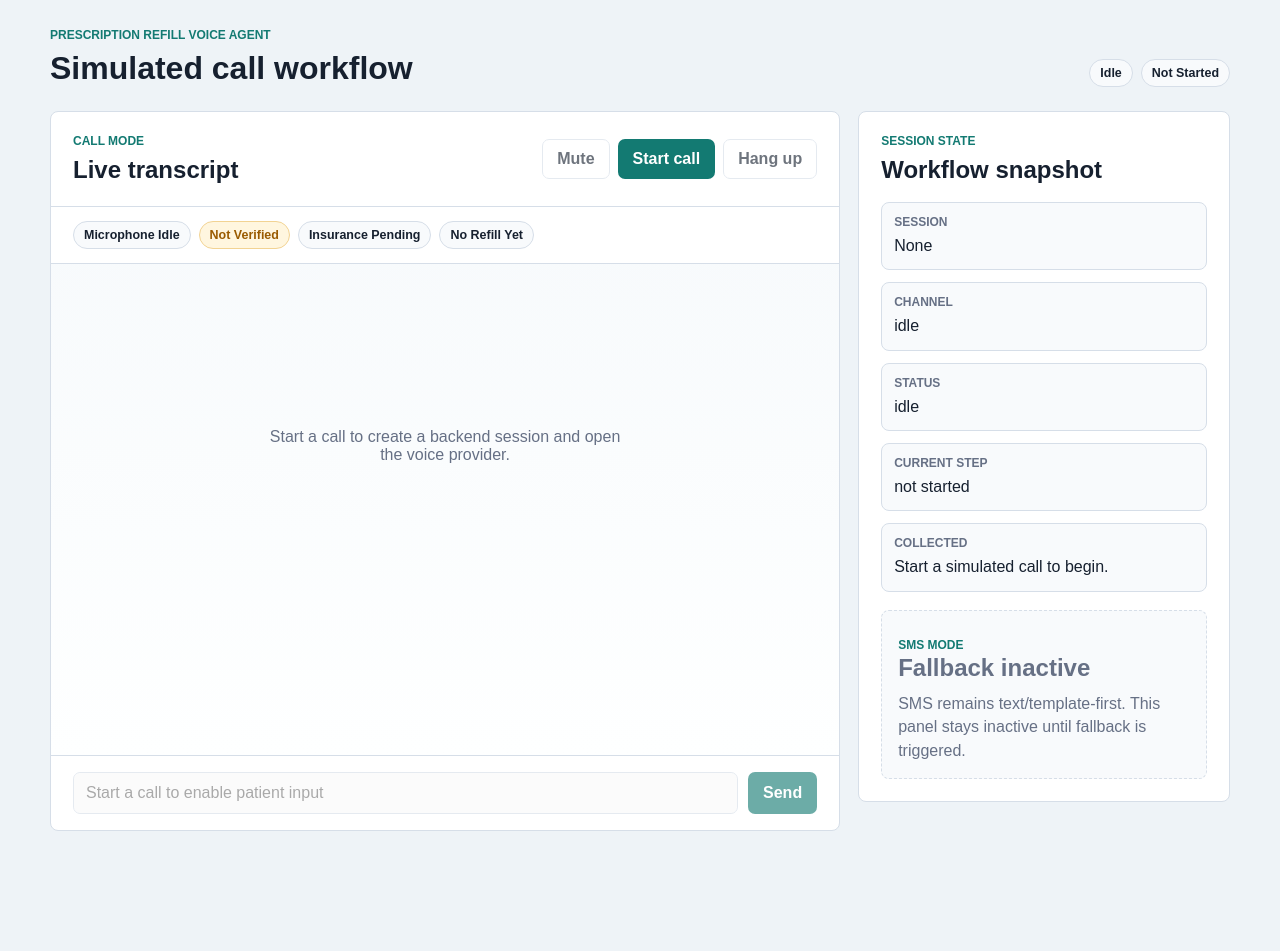
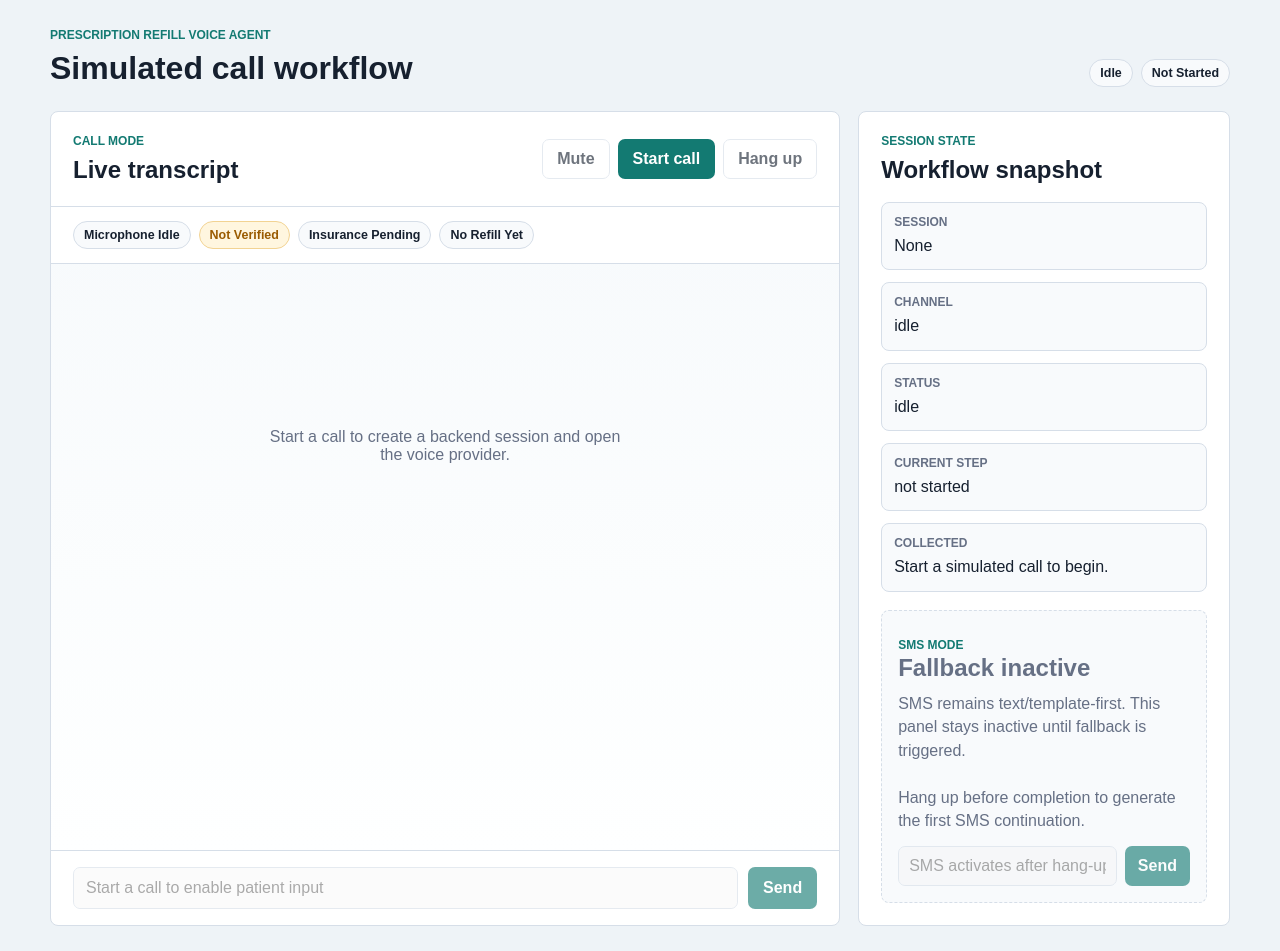
Before and after one commit to rohan-shettyy/scopehealth-agent, a Next.js app: page / in a window 1280 px wide. Shown: the top 951 px of the page. Before the commit the page ends 859 px from the top, so only its background shows below. Built offline with nearby package versions, Linux system fonts and the light colour scheme.

Commit message:
feat: add sms fallback after partial gemini call

```diff
--- a/app/globals.css
+++ b/app/globals.css
@@ -374,6 +374,82 @@ input:disabled {
   margin: 10px 0 0;
 }
 
+.sms-thread {
+  display: flex;
+  flex-direction: column;
+  gap: 10px;
+  margin-top: 14px;
+  max-height: 280px;
+  overflow-y: auto;
+}
+
+.sms-bubble {
+  border: 1px solid var(--border);
+  border-radius: 8px;
+  max-width: 92%;
+  padding: 10px 12px;
+}
+
+.sms-bubble span {
+  color: var(--muted);
+  display: block;
+  font-size: 0.7rem;
+  font-weight: 700;
+  text-transform: uppercase;
+}
+
+.sms-bubble p,
+.sms-empty {
+  margin: 6px 0 0;
+}
+
+.sms-assistant {
+  align-self: flex-start;
+  background: white;
+  color: var(--foreground);
+}
+
+.sms-user {
+  align-self: flex-end;
+  background: #e8f5f3;
+  border-color: #b7dcd7;
+  color: var(--foreground);
+}
+
+.sms-form {
+  display: grid;
+  gap: 8px;
+  grid-template-columns: minmax(0, 1fr) auto;
+  margin-top: 14px;
+}
+
+.sms-form input {
+  border: 1px solid var(--border);
+  border-radius: 7px;
+  min-height: 40px;
+  min-width: 0;
+  padding: 0 10px;
+}
+
+.sms-form input:focus {
+  border-color: var(--accent);
+  outline: 2px solid rgba(19, 122, 114, 0.18);
+}
+
+.sms-form button {
+  background: var(--accent);
+  border: 1px solid transparent;
+  border-radius: 7px;
+  color: white;
+  font-weight: 700;
+  min-height: 40px;
+  padding: 0 12px;
+}
+
+.sms-form button:not(:disabled):hover {
+  background: var(--accent-strong);
+}
+
 @keyframes pulse {
   0%,
   80%,
--- a/app/page.tsx
+++ b/app/page.tsx
@@ -82,6 +82,7 @@ export default function Home() {
   const [refillRequest, setRefillRequest] =
     useState<TranscriptResponse["refillRequest"]>();
   const [input, setInput] = useState("");
+  const [smsInput, setSmsInput] = useState("");
   const [callStatus, setCallStatus] = useState<CallStatus>("idle");
   const [isMuted, setIsMuted] = useState(false);
   const [audioNotice, setAudioNotice] = useState("Microphone idle");
@@ -113,6 +114,14 @@ export default function Home() {
     session?.state.channel === "call" &&
     session.state.status === "active" &&
     !isBusy;
+  const canSendSms =
+    session?.state.channel === "sms" &&
+    session.state.status === "active" &&
+    !isBusy;
+  const smsMessages = useMemo(
+    () => getSmsThreadMessages(messages, session?.state.channel === "sms"),
+    [messages, session?.state.channel]
+  );
 
   const workflowSummary = useMemo(() => {
     if (!session) {
@@ -221,19 +230,44 @@ export default function Home() {
       return;
     }
 
+    const sessionId = session.id;
     setError(null);
     setCallStatus("thinking");
+    setAudioNotice("Disconnecting call");
 
     try {
+      await stopAudioCapture();
       const data = await postJson<TranscriptResponse>("/api/workflow/call/hangup", {
-        sessionId: session.id
+        sessionId
       });
-      await stopAudioCapture();
       applyTranscript(data);
       setCallStatus("ended");
-      setAudioNotice("Call ended");
+      setAudioNotice("Call ended; SMS fallback active");
     } catch (caughtError) {
-      setCallStatus("connected");
+      setCallStatus("ended");
+      setError(formatError(caughtError));
+    }
+  }
+
+  async function submitSms(event: FormEvent<HTMLFormElement>) {
+    event.preventDefault();
+
+    if (!session || !smsInput.trim()) {
+      return;
+    }
+
+    setError(null);
+
+    try {
+      const data = await postJson<TurnResponse>("/api/workflow/sms/reply", {
+        sessionId: session.id,
+        text: smsInput.trim()
+      });
+      setSmsInput("");
+      setSession(data.session);
+      setRefillRequest(data.refillRequest);
+      await refreshSession(data.session.id, { quiet: true });
+    } catch (caughtError) {
       setError(formatError(caughtError));
     }
   }
@@ -563,7 +597,7 @@ export default function Home() {
                 className="secondary-button"
                 type="button"
                 onClick={hangUp}
-                disabled={!session || session.state.channel !== "call" || isBusy}
+                disabled={!session || session.state.channel !== "call"}
               >
                 Hang up
               </button>
@@ -682,9 +716,40 @@ export default function Home() {
             </div>
             <p>
               {session?.state.channel === "sms"
-                ? "The call has moved to SMS continuation on the backend. This task does not add SMS reply controls."
+                ? "The call has moved to SMS continuation. Continue the same refill without repeating completed steps."
                 : "SMS remains text/template-first. This panel stays inactive until fallback is triggered."}
             </p>
+            <div className="sms-thread" aria-label="SMS continuation thread">
+              {smsMessages.length > 0 ? (
+                smsMessages.map((message) => (
+                  <article
+                    className={`sms-bubble sms-${message.role}`}
+                    key={message.id}
+                  >
+                    <span>{formatRole(message.role)}</span>
+                    <p>{message.content}</p>
+                  </article>
+                ))
+              ) : (
+                <p className="sms-empty">
+                  Hang up before completion to generate the first SMS continuation.
+                </p>
+              )}
+            </div>
+            <form className="sms-form" onSubmit={submitSms}>
+              <input
+                aria-label="Patient SMS reply"
+                placeholder={
+                  canSendSms ? "Reply by SMS..." : "SMS activates after hang-up"
+                }
+                value={smsInput}
+                onChange={(event) => setSmsInput(event.target.value)}
+                disabled={!canSendSms}
+              />
+              <button type="submit" disabled={!canSendSms || !smsInput.trim()}>
+                Send
+              </button>
+            </form>
           </div>
         </aside>
       </section>
@@ -762,6 +827,23 @@ function formatCallStatus(status: CallStatus) {
   }
 }
 
+function getSmsThreadMessages(
+  messages: TranscriptMessage[],
+  smsActive: boolean
+) {
+  const fallbackIndex = messages.findIndex(
+    (message) =>
+      message.role === "system" &&
+      message.content.includes("SMS fallback activated")
+  );
+  const threadMessages =
+    fallbackIndex >= 0 ? messages.slice(fallbackIndex + 1) : smsActive ? messages : [];
+
+  return threadMessages.filter(
+    (message) => message.role === "assistant" || message.role === "user"
+  );
+}
+
 function formatError(error: unknown) {
   return error instanceof Error ? error.message : "Unexpected error";
 }
--- a/lib/refill-session-service.ts
+++ b/lib/refill-session-service.ts
@@ -170,6 +170,11 @@ export async function hangUpCall(sessionId: number): Promise<SessionTranscript>
     return fetchSessionTranscript(sessionId);
   }
 
+  await appendConversationMessage({
+    sessionId,
+    role: "system",
+    content: "Call disconnected; SMS fallback activated."
+  });
   await endCallSession(sessionId);
   await closeCallVoiceSession(sessionId);
   return triggerSmsFallback(sessionId);
@@ -192,7 +197,7 @@ export async function triggerSmsFallback(
   const context = await loadDemoPatientWorkflowContext();
   const agentReply = getContinuationPrompt(session.state, context);
 
-  if (!hasMessage(transcript, agentReply)) {
+  if (!hasMessage(await fetchSessionTranscript(sessionId), agentReply)) {
     await appendConversationMessage({
       sessionId,
       role: "assistant",
@@ -312,22 +317,28 @@ function getContinuationPrompt(
   const medication = state.selectedMedication
     ? `${state.selectedMedication.medicationName} ${state.selectedMedication.strength}`
     : undefined;
+  const pharmacy = state.selectedPharmacy
+    ? formatPharmacyForMessage(state.selectedPharmacy)
+    : undefined;
+  const copay = state.copayAmountCents !== undefined
+    ? formatCurrencyForMessage(state.copayAmountCents)
+    : undefined;
 
   switch (getNextMissingStep(state)) {
     case "verify_dob":
-      return "We got disconnected. To continue Sarah Chen's refill, please reply with her date of birth.";
+      return "Looks like we got disconnected. To continue Sarah Chen's refill, please reply with her date of birth.";
     case "select_medication":
-      return `We got disconnected. Which medication would you like to refill? ${context.activePrescriptions
+      return `Looks like we got disconnected. Which medication would you like to refill? ${context.activePrescriptions
         .map((option) => `${option.medicationName} ${option.strength}`)
         .join(", ")}.`;
     case "confirm_pharmacy":
-      return `We got disconnected. Should I send ${medication ?? "the refill"} to ${context.pharmacyOnFile.name}, ${context.pharmacyOnFile.addressLine1}?`;
+      return `Looks like we got disconnected. I have your ${medication ?? "refill"} started. Should I send it to ${context.pharmacyOnFile.name}, ${context.pharmacyOnFile.addressLine1}?`;
     case "verify_insurance":
-      return `We got disconnected. Is your ${context.insurancePolicy.payerName} ${context.insurancePolicy.planName} insurance still current${medication ? ` for ${medication}` : ""}?`;
+      return `Looks like we got disconnected. I have ${medication ?? "the refill"} set for ${pharmacy ?? formatPharmacyForMessage(context.pharmacyOnFile)}. Is your ${context.insurancePolicy.payerName} ${context.insurancePolicy.planName} insurance still current?`;
     case "notify_copay":
-      return `We got disconnected. Reply anything when you are ready and I will send the copay${medication ? ` for ${medication}` : ""}.`;
+      return `Looks like we got disconnected. Reply anything when you are ready and I will send the copay${medication ? ` for ${medication}` : ""}.`;
     case "complete_refill":
-      return `We got disconnected. Reply to complete the refill${medication ? ` for ${medication}` : ""}.`;
+      return `Thanks. ${copay && medication ? `Your copay for ${medication} is ${copay}. ` : ""}Reply YES to finish your refill request${pharmacy ? ` with ${pharmacy}` : ""}.`;
   }
 }
 
@@ -522,3 +533,16 @@ function getPatientAudioTranscriptEvents(events: VoiceLiveEvent[]) {
 function formatError(error: unknown): string {
   return error instanceof Error ? error.message : "Unknown error";
 }
+
+function formatPharmacyForMessage(pharmacy: {
+  name: string;
+  addressLine1?: string;
+}) {
+  return pharmacy.addressLine1
+    ? `${pharmacy.name}, ${pharmacy.addressLine1}`
+    : pharmacy.name;
+}
+
+function formatCurrencyForMessage(amountCents: number) {
+  return `$${(amountCents / 100).toFixed(2).replace(/\.00$/, "")}`;
+}
```
